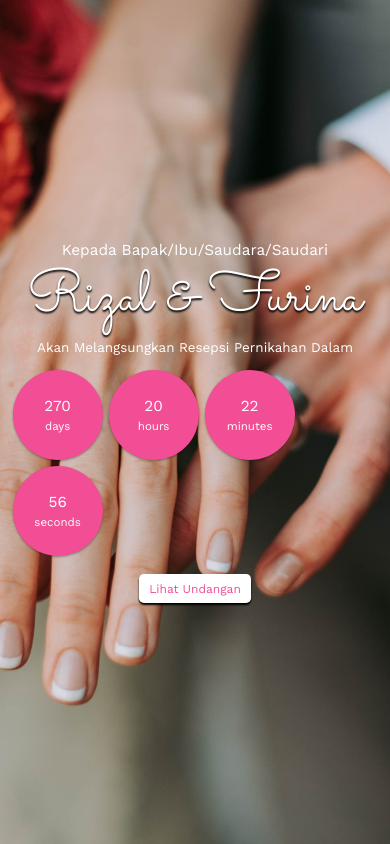
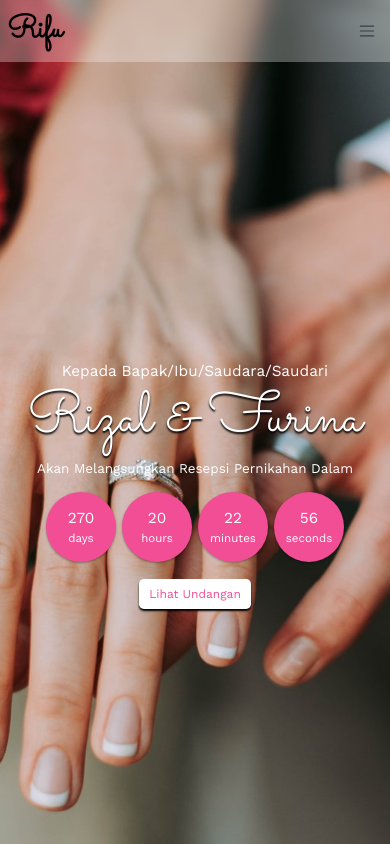
Before and after one commit to amrizaladhetiya/pernikahanku, a plain HTML site: page index.html in a window 390 px wide. Shown: the top 844 px of the page. Drawn offline with nearby package versions, Linux system fonts and the light colour scheme; some packages are replaced by stand-ins of ours; a script that the page names is missing.

Commit message:
website pertama 06-03-2024

```diff
--- a/index.html
+++ b/index.html
@@ -38,7 +38,7 @@
       </main>
     </section>
 
-    <nav class="navbar navbar-expand-md bg-transparent sticky-top mynavbar">
+    <nav class="navbar navbar-expand-md bg-transparent fixed-top mynavbar">
       <div class="container">
         <a class="navbar-brand" href="#">Rifu</a>
         <button
@@ -427,7 +427,7 @@
       });
     </script>
 
-    <script>
+    <!-- <script>
     const stickyTop = document.querySelector('.sticky-top');
     const offcanvas = document.querySelector('.offcanvas');
 
@@ -438,7 +438,7 @@
     offcanvas.addEventListener('hidden.bs.offcanvas', function () { stickyTop.style.overflow = 'hidden';
 });
 
-    </script>
+    </script> -->
 
     <script>
     const rootElement = document.querySelector(":root");
--- a/style.css
+++ b/style.css
@@ -7,7 +7,6 @@
 body {
   font-size: 1.2rem;
   font-family: "Work Sans", sans-serif;
-  min-height: 4000px;
   overflow-x: hidden;
 }
 .hero::before {
@@ -25,7 +24,7 @@ body {
 
 .hero {
   position: relative;
-  min-height: 100vh;
+  min-height: 115vh;
 }
 .hero h1,
 hero h4,
@@ -320,12 +319,12 @@ hero p {
 .img-box,
 .img-boxx {
   background-size: cover;
-  /* flex-basis: 150px; */
+  flex-basis: 160px;
   position: relative;
   transition: 400ms all ease;
   filter: opacity(35%);
   filter: grayscale(100%);
-  width: 150px;
+  /* width: 150px; */
   /* height: 200px; */
 }
 
@@ -336,9 +335,9 @@ hero p {
 
 .img-box:hover,
 .img-boxx:hover {
-  /* flex-basis: 170px; */
+  flex-basis: 180px;
   filter: grayscale(0%) opacity(100%);
-  width: 170px;
+  /* width: 170px; */
   /* height: 220px; */
 }
 
@@ -431,7 +430,9 @@ footer li {
 @media (max-width: 992px) {
   html {
     font-size: 75%;
+    overflow-x: hidden;
   }
+
   .simply-countdown > .simply-section {
     padding: 70px;
   }
@@ -472,7 +473,9 @@ footer li {
 @media (max-width: 768px) {
   html {
     font-size: 65%;
+    /* overflow-x: hidden; */
   }
+
   .simply-countdown > .simply-section {
     padding: 60px;
     margin: 5px;
@@ -482,9 +485,9 @@ footer li {
     text-align: center;
   }
 
-  .sticky-top {
+  /* .sticky-top {
     overflow: hidden;
-  }
+  } */
 
   .timeline li .timeline-image {
     width: 130px;
@@ -500,8 +503,9 @@ footer li {
   html {
     font-size: 60%;
   }
+
   .simply-countdown > .simply-section {
-    padding: 45px;
+    padding: 35px;
     margin: 3px;
   }
 
@@ -521,4 +525,8 @@ footer li {
   .timeline li .timeline-panel::after {
     top: 51px;
   }
+
+  .mynavbar .offcanvas {
+    width: 50%;
+  }
 }
```
